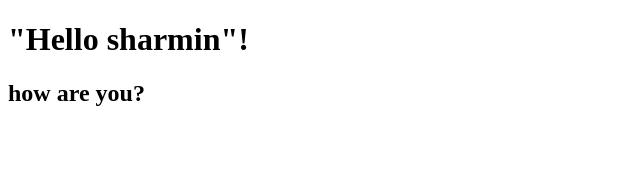
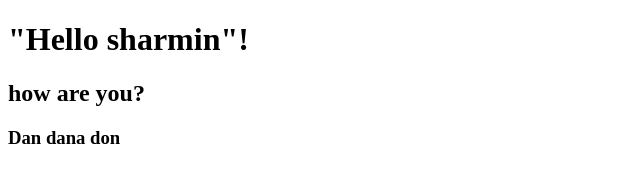
Before and after one commit to MuhammadZakha/Sharmin-Zakha-col, a plain HTML site: page index.html in a window 1280 px wide. Shown: the whole page, without its empty margins (0-640 px from the left). Drawn offline with Linux system fonts and the light colour scheme.

Commit message:
just joking

```diff
--- a/index.html
+++ b/index.html
@@ -9,5 +9,6 @@
 <body>
 <h1> "Hello sharmin"!</h1>
 <h2>how are you?</h2>
+<h3>Dan dana don</h3>
 </body>
 </html>
```
